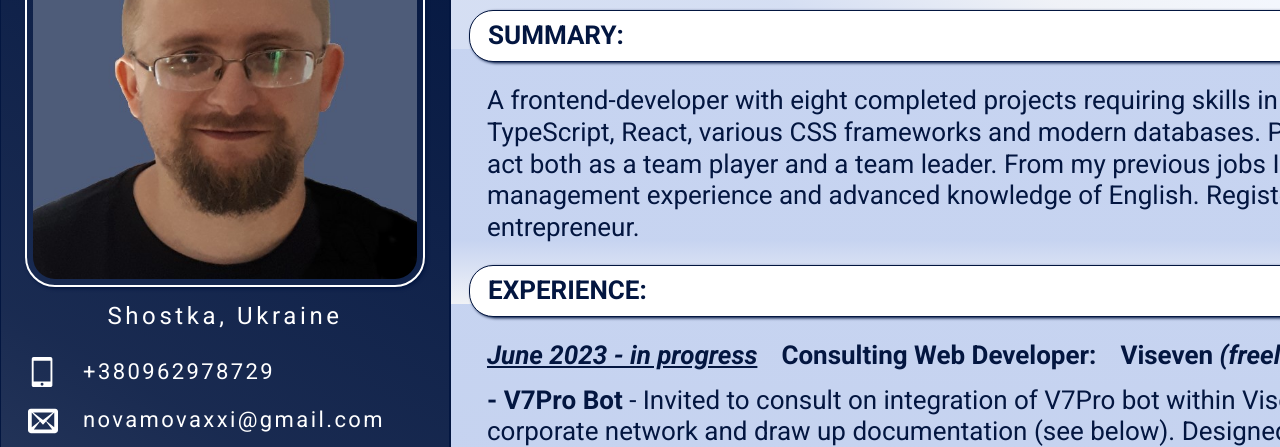
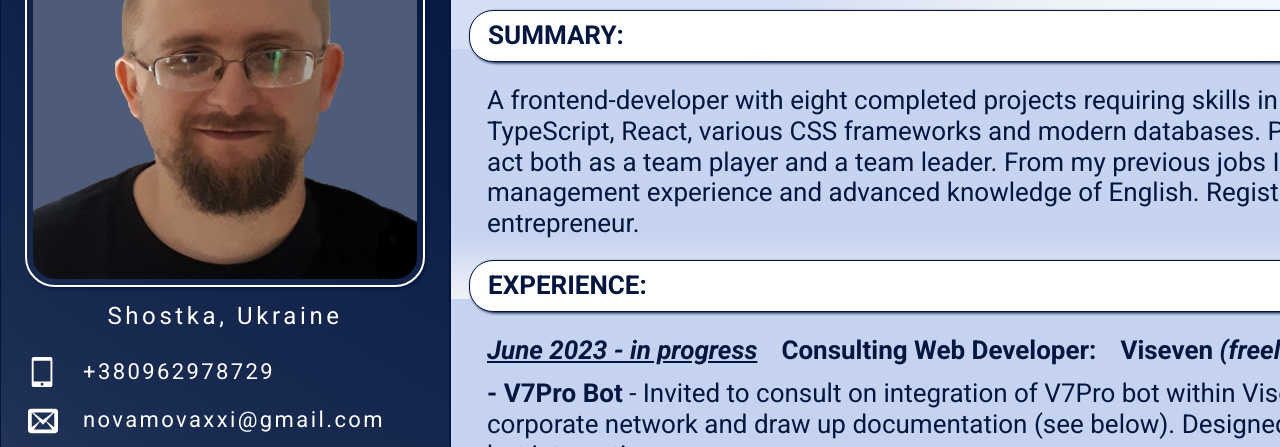
Before and after one commit to yevhen-petrunkin/cv-for-goit, a plain HTML site: page index.html in a window 1280 px wide. Shown: the part 146-593 px from the top of the page. Drawn offline with nearby package versions, Linux system fonts and the light colour scheme.

Commit message:
Fix article__body line-height

```diff
--- a/styles.css
+++ b/styles.css
@@ -197,7 +197,7 @@ p {
   padding-bottom: 12px;
   padding-left: 18px;
   font-size: 26px;
-  line-height: 1.22;
+  line-height: 1.18;
 }
 
 .body {
```
